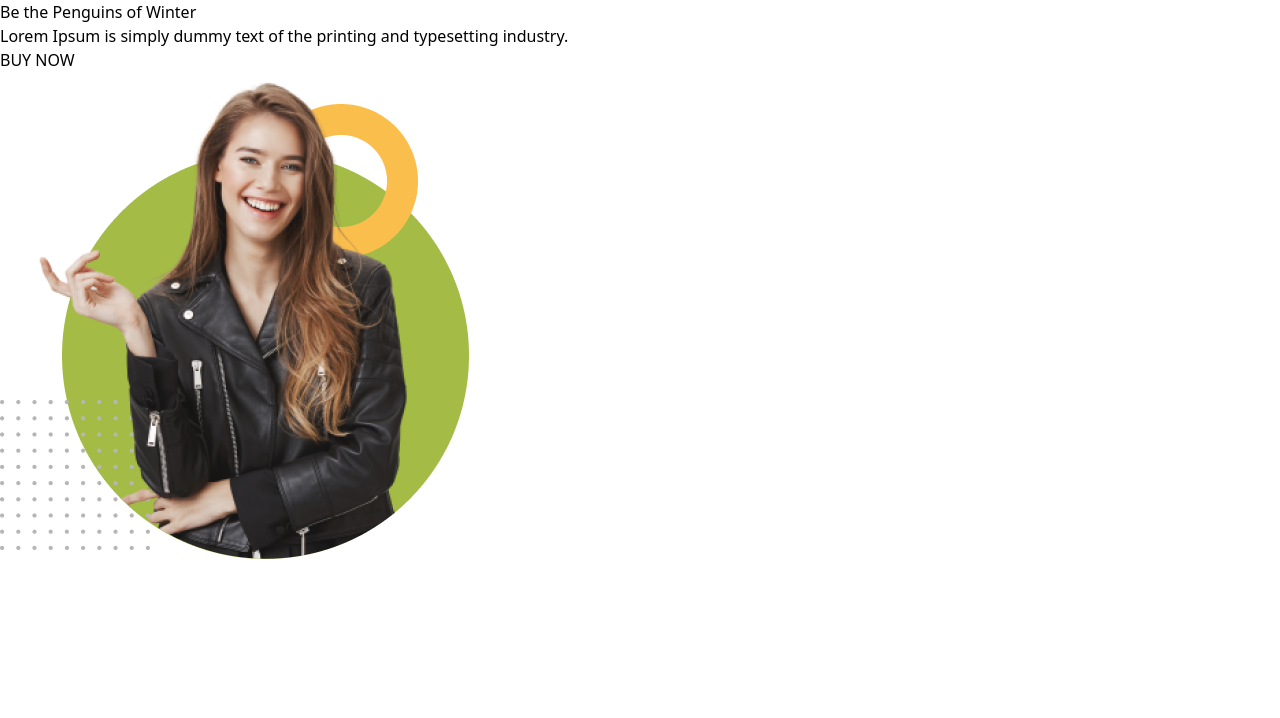
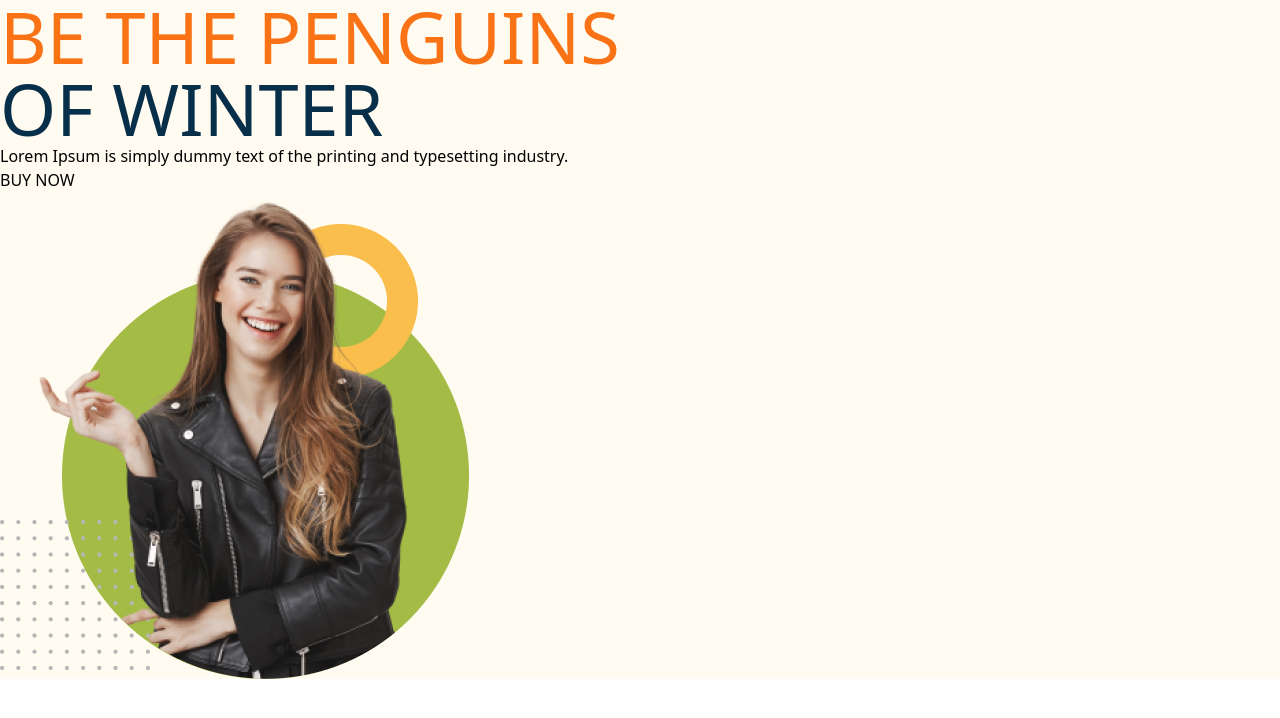
Before and after one commit to fatema377/panguin-fashion-repo, a plain HTML site: page index.html in a window 1280 px wide. Drawn offline with nearby package versions, Linux system fonts and the light colour scheme.

Commit message:
add my chenge fil

```diff
--- a/index.html
+++ b/index.html
@@ -7,15 +7,16 @@
     <script src="https://cdn.tailwindcss.com"></script>
 </head>
 <body>
-    <header>
+    <header class="bg-[#FFFBF0]">
         <nav>
 
         </nav>
         <!-- banner code start -->
         <div>
             <div>
-                <h1>Be the Penguins
-                    of Winter</h1>
+                <h1 class="uppercase text-7xl font-medium"><span class="text-orange-500">Be the Penguins</span>
+                <br>
+                <span class="text-sky-950">of Winter</span></h1>
                 <p>Lorem Ipsum is simply dummy text of the printing
                     and typesetting industry.</p>
                 <button>BUY NOW</button>
```
Also changed, not shown: tailwind.config.js (added, +8 -0 lines), talwide.html (+3 -0 lines).
